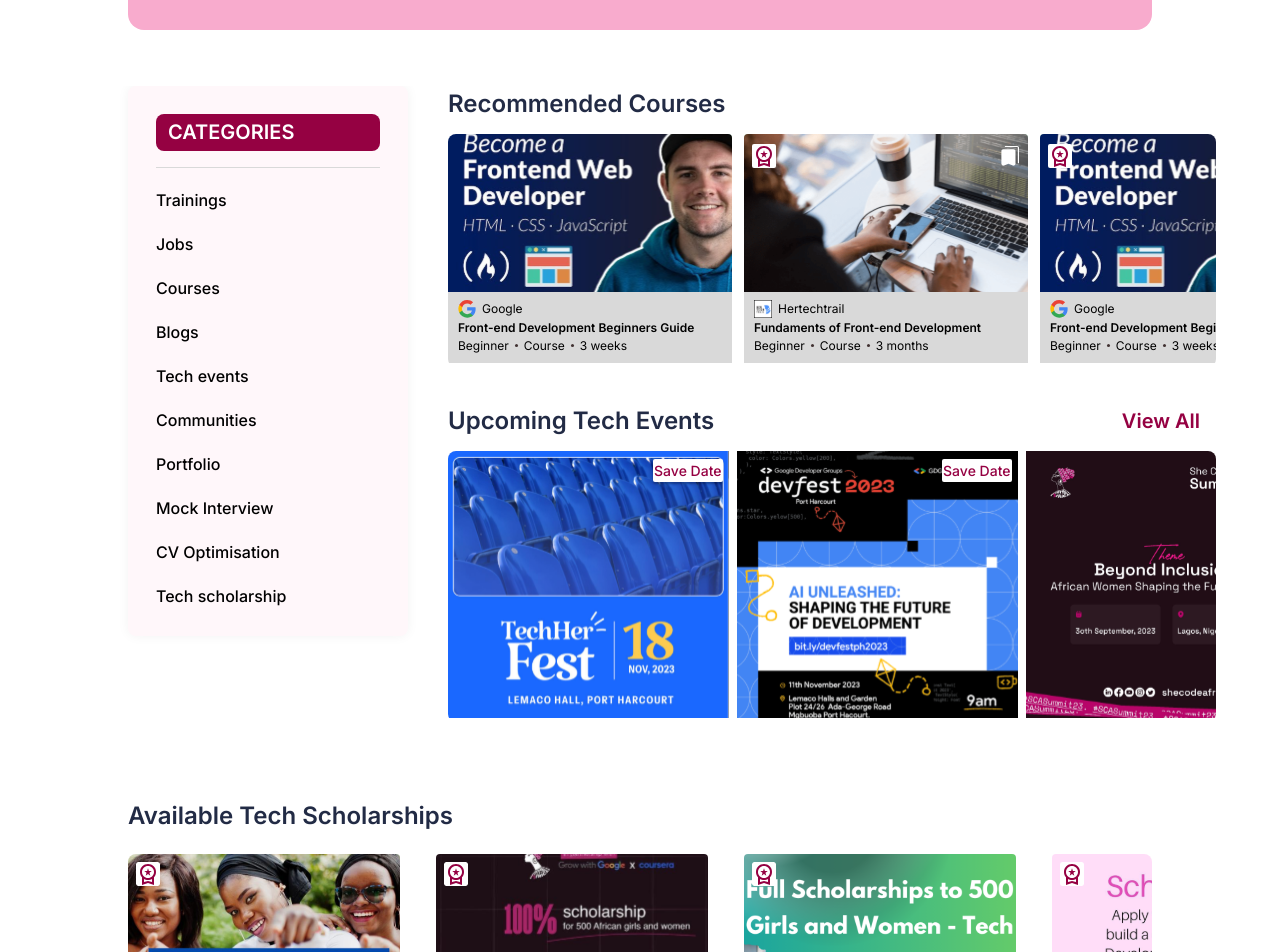
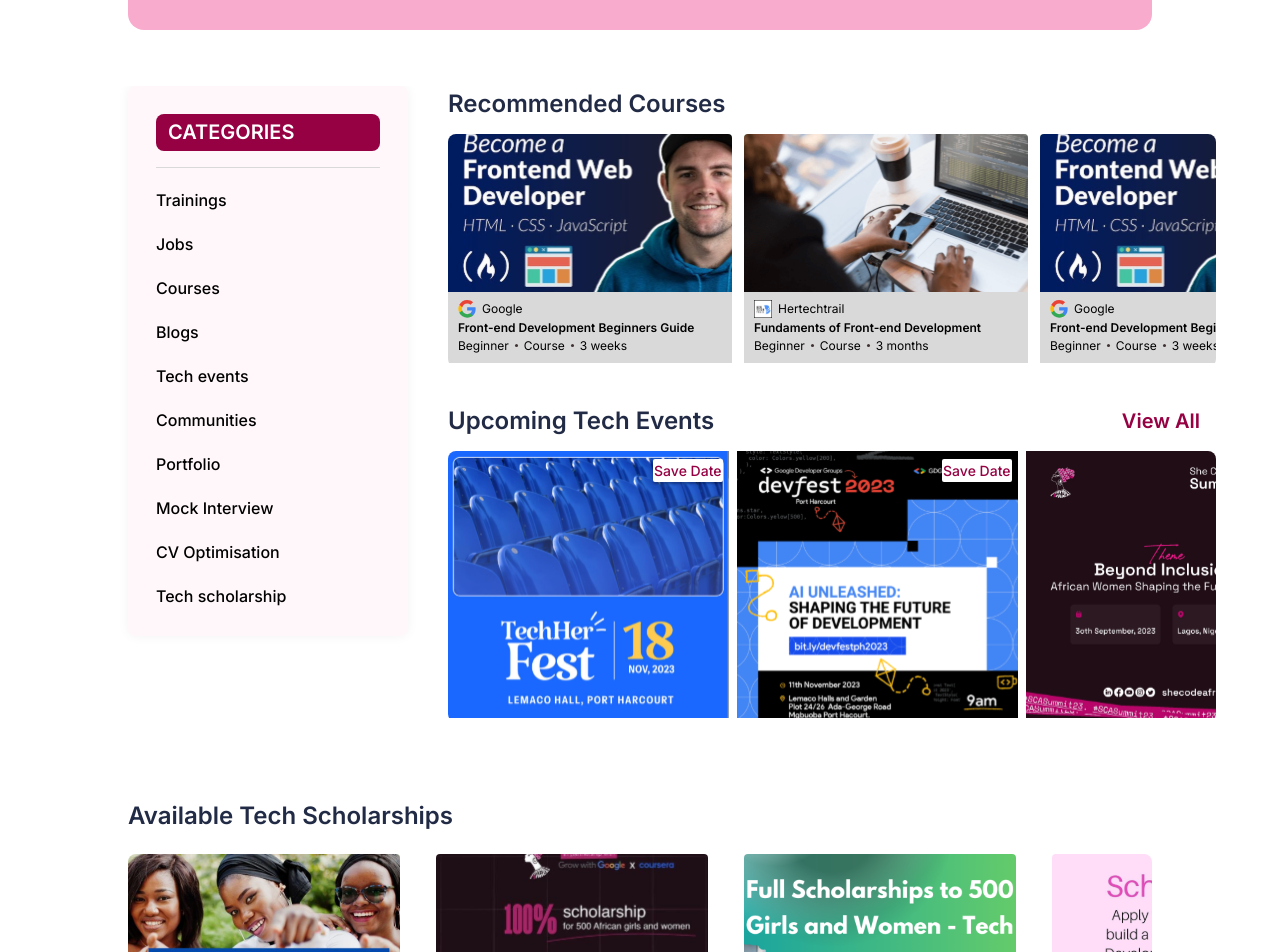
Before and after one commit to opulencedeveloper/hercademy, a Next.js app: page /home in a window 1280 px wide. Shown: the part 320-1272 px from the top of the page. Built offline with nearby package versions, Linux system fonts and the light colour scheme.

Commit message:
more update 9a

```diff
--- a/components/home/AvailableTechScholarships.js
+++ b/components/home/AvailableTechScholarships.js
@@ -33,7 +33,7 @@
               width={185}
               className="h-full w-full object-cover"
             />
-            <div className="h-[24px] w-[24px] rounded-[2px] overflow-hidden absolute top-2 left-2">
+            {/* <div className="h-[24px] w-[24px] rounded-[2px] overflow-hidden absolute top-2 left-2">
               <Image
                 src={workspacePremiumIcon}
                 alt="premium icon"
@@ -43,7 +43,7 @@
                 width={24}
                 className="h-full w-full"
               />
-            </div>
+            </div> */}
           </div>
         ))}
       </div>
--- a/components/home/RecommendedCourses.js
+++ b/components/home/RecommendedCourses.js
@@ -72,7 +72,7 @@
                 loading="eager"
                 className="h-full w-full object-cover"
               />
-              {index > 0 && (
+              {/* {index > 0 && (
                 <div className="flex justify-between items-center absolute top-2.5 left-2 right-2">
                   {" "}
                   <div className="h-[24px] w-[24px]">
@@ -98,7 +98,7 @@
                     />
                   </div>{" "}
                 </div>
-              )}
+              )} */}
             </div>
             <div className="w-full bg-secondaryShade1 py-2 px-2.5">
               <div className="flex space-x-1.5 mb-0.5 ">
```
